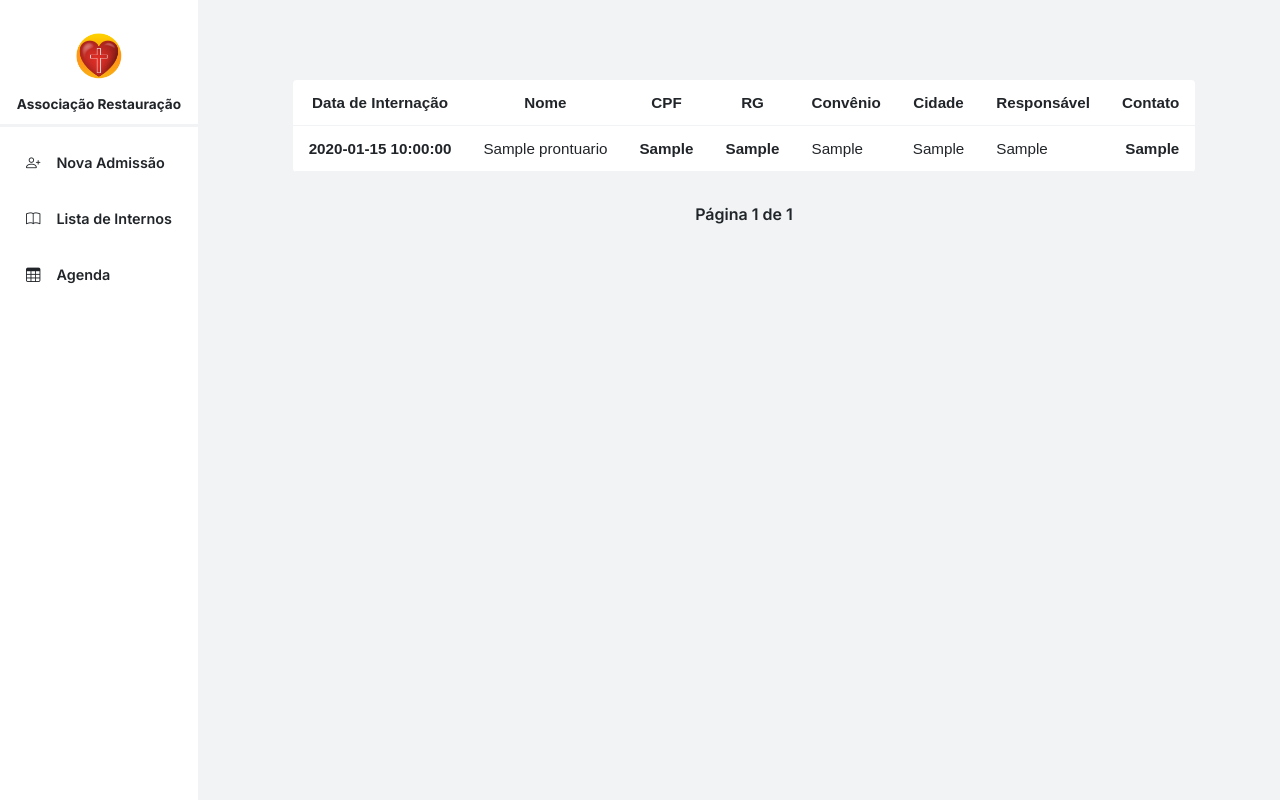
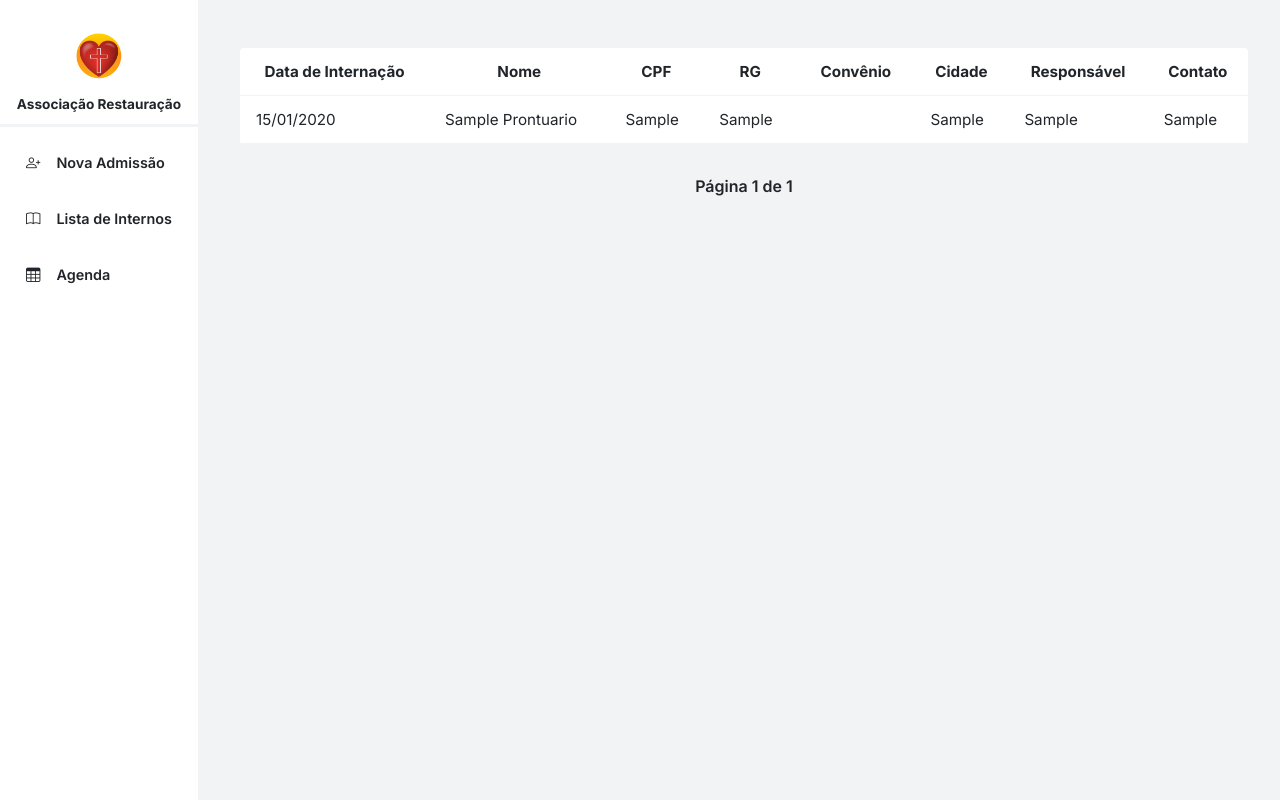
Before and after one commit to luisfernandogrizoni/website_project, a Flask app: page /dados in a window 1280 px wide. Run offline with Flask 3, Linux system fonts and the light colour scheme; a user stored in the database is signed in; tables that the repository leaves empty hold one stand-in row (values such as "Sample post"); some libraries are stand-ins or nearby versions.

Commit message:
rebuild da tabela

```diff
--- a/root/flask/__init__.py
+++ b/root/flask/__init__.py
@@ -3,6 +3,7 @@ from flask import Flask, render_template, flash, url_for, redirect
 from root.flask.extensions import database, login_manager, bcrypt, csrf, migrate
 import logging
 from logging.handlers import RotatingFileHandler
+from root.flask.filters import mask_cpf, mask_rg, mask_data, mask_str
 
 def create_app():
     app = Flask(__name__,
@@ -10,6 +11,10 @@ def create_app():
                 template_folder='../templates',
                 static_folder='../static')
     uri = os.environ.get("DATABASE_URL")
+    app.jinja_env.filters['mask_cpf'] = mask_cpf
+    app.jinja_env.filters['mask_rg'] = mask_rg
+    app.jinja_env.filters['mask_data'] = mask_data
+    app.jinja_env.filters['mask_str'] = mask_str
     if uri and uri.startswith("postgres://"):
         uri = uri.replace("postgres://", "postgresql://", 1)
 
--- a/root/flask/constants.py
+++ b/root/flask/constants.py
@@ -8,10 +8,10 @@ ESTADO_CIVIL = [
 ]
 
 CONVENIO = [
-    ('capsAD', 'Caps AD'),
+    ('capsad', 'Caps AD'),
     ('particular', 'Particular'),
     ('social', 'Social'),
-    ('taruma', 'Convênio Tarumâ'),
+    ('taruma', 'Convênio Tarumã'),
     ('outro', 'Outro')
 ]
 
--- /dev/null
+++ b/root/flask/filters.py
@@ -0,0 +1,34 @@
+def mask_cpf(valor):
+    """Filtro para formatar CPF (11 dígitos)"""
+    if not valor:
+        return "-"
+    v = str(valor)
+    if len(v) != 11:
+        return v
+
+    return f"{v[:3]}.{v[3:6]}.{v[6:9]}-{v[9:]}"
+
+
+def mask_rg(valor):
+    """Filtro para formatar RG (Aproximadamente 9 dígitos em SP)"""
+    if not valor:
+        return "-"
+    v = str(valor)
+    if len(v) != 9:
+        return v
+    return f"{v[:2]}.{v[2:5]}.{v[5:8]}-{v[8:]}"
+
+def mask_data(valor):
+
+    """Filtro para converter datetime do banco para DD/MM/YYYY"""
+    if not valor:
+        return "-"
+
+    return valor.strftime('%d/%m/%Y')
+
+def mask_str(valor):
+    """Filtro para formatar string do banco"""
+    if not valor:
+        return "-"
+    v = str(valor).replace('_', ' ')
+    return v.title()
--- a/root/static/css/components/forms.css
+++ b/root/static/css/components/forms.css
@@ -18,6 +18,7 @@
 .c-icon--lg { font-size: 2rem; }
 
 .c-form-field__label {
+    white-space: nowrap;
     display: block;
     font-size: 0.85rem;
     font-weight: 600;
--- a/root/static/css/components/table.css
+++ b/root/static/css/components/table.css
@@ -4,10 +4,10 @@
 
 /* O Bloco Pai */
 .c-table {
+    width: 100%;
     gap: 1rem;
     border-radius: var(--radius-sm);
     background-color: var(--c-surface);
-    font-family: Arial, sans-serif;
     font-size: 0.95rem;
     white-space: nowrap;
     border-collapse: separate;
@@ -26,12 +26,6 @@
     text-align: center;
 }
 
-/* MODIFICADOR: Célula para Valores Numéricos (Alinhada à direita) */
-.c-table__cell--numeric {
-    text-align: right;
-    font-weight: 600;
-}
-
 /* O Elemento: Linha */
 .c-table__row {
     transition: background-color 0.2s ease; /* Animação suave */
@@ -46,3 +40,26 @@
 .c-table__row:hover {
     background-color: var(--c-bg);
 }
+
+.c-badge {
+    border-radius: var(--radius-lg);
+    padding: 8px 10px;
+    color: var(--c-surface);
+    font-weight: 600;
+}
+
+.c-badge-caps {
+    background-color: var(--c-action);
+}
+
+.c-badge-particular {
+    background-color: darkslateblue;
+}
+
+.c-badge-social {
+    background-color: cadetblue;
+}
+
+.c-badge-taruma {
+    background-color: coral;
+}
--- a/root/static/css/layout/app-layout.css
+++ b/root/static/css/layout/app-layout.css
@@ -10,7 +10,6 @@
     align-content: flex-start;
     justify-items: center;
     grid-area: content;
-    margin: 2rem 0.1rem 0.1rem 0.1rem;
     padding: 3rem 2rem;
 }
 
@@ -41,11 +40,13 @@
 }
 
 .l-app-layout__content--full {
+    padding: 0;
     margin: 0;
     height: 100vh;
 }
 
 .l-container {
+    width: 100%;
     display: flex;
     flex-direction: column;
     justify-content: center;
--- a/root/static/css/refactor/r-state.css
+++ b/root/static/css/refactor/r-state.css
@@ -1,6 +1,4 @@
-.u-hidden {
-    display: none !important;
-}
+
 
 .is-invalid {
     border-color: #dc3545 !important;
--- a/root/static/css/utilities/helpers.css
+++ b/root/static/css/utilities/helpers.css
@@ -1,3 +1,7 @@
+.u-hidden {
+    display: none;
+}
+
 .u-column {
     display: flex;
     flex-direction: column;
--- a/root/templates/_macros.html
+++ b/root/templates/_macros.html
@@ -37,32 +37,32 @@
 
 {% macro render_badge_convenio(convenio) %}
     {# Define uma classe base/padrão como fallback de segurança #}
-    {% set classe = 'badge-padrao' %}
+    {% set classe = 'c-badge-padrao' %}
 
     {# Normaliza o texto recebido para letras minúsculas. Isso evita bugs de digitação (ex: "Social", "SOCIAL" e "social" serão lidos da mesma forma) #}
     {% set conv_lower = convenio | lower %}
 
         {# Árvore de Decisão: Mapeia palavras-chave para suas respectivas classes visuais #}
         {% if 'social' in conv_lower %}
-            {% set classe = 'badge-social' %}
-            <span class="badge {{ classe }}">Social</span>
+            {% set classe = 'c-badge-social' %}
+            <span class="c-badge {{ classe }}">Social</span>
 
         {% elif 'particular' in conv_lower %}
-            {% set classe = 'badge-particular' %}
-            <span class="badge {{ classe }}">Particular</span>
+            {% set classe = 'c-badge-particular' %}
+            <span class="c-badge {{ classe }}">Particular</span>
 
-        {% elif 'capsAD' in conv_lower %}
-            {% set classe = 'badge-caps' %}
-            <span class="badge {{ classe }}">Caps AD</span>
+        {% elif 'capsad' in conv_lower %}
+            {% set classe = 'c-badge-caps' %}
+            <span class="c-badge {{ classe }}">Caps AD</span>
 
         {% elif 'taruma' in conv_lower %}
-            {% set classe = 'badge-taruma' %}
-            <span class="badge {{ classe }}">Convênio Tarumã</span>
+            {% set classe = 'c-badge-taruma' %}
+            <span class="c-badge {{ classe }}">Convênio Tarumã</span>
 
         {% else %}
             {# Se for um convênio desconhecido, usa a classe padrão e exibe a string original que veio do banco #}
-            <span class="badge {{ classe }}">{{ convenio }}</span>
+            <span class="c-badge {{ classe }}">{{ convenio }}</span>
         {% endif %}
 
- {# <span class="badge {{ classe }}">{{ convenio | title }}</span> #}
+ {# <span class="c-badge {{ classe }}">{{ convenio | title }}</span> #}
 {% endmacro %}
--- a/root/templates/components/sidebar.html
+++ b/root/templates/components/sidebar.html
@@ -8,7 +8,7 @@
 </div>
 
 <div class="l-sidebar__content">
-        <a href="{{ url_for('social.prontuario') }}" class="c-sidebar__item"><i class="bi bi-person-plus"></i></i>Nova Admissão</a>
+        <a href="{{ url_for('social.prontuario') }}" class="c-sidebar__item"><i class="bi bi-person-plus"></i>Nova Admissão</a>
         {% if current_user.is_authenticated and current_user.cargo_obj.nome in ['Admin'] %}
             <a href="{{ url_for('admin.novo_funcionario') }}" class="c-sidebar__item"><i class="bi bi-plus-circle"></i>Novo Funcionário</a>
         {% endif %}
--- a/root/templates/social/dados.html
+++ b/root/templates/social/dados.html
@@ -25,20 +25,20 @@
         <tbody>
             {% for ativo in lista_ativos.items %}
                 <tr class="c-table__row">
-                    <td class="c-table__cell c-table__cell--numeric">{{ ativo.internacao }}</td>
-                    <td class="c-table__cell">{{ ativo.nome }}</td>
-                    <td class="c-table__cell c-table__cell--numeric">{{ ativo.cpf }}</td>
-                    <td class="c-table__cell c-table__cell--numeric">{{ ativo.rg }}</td>
+                    <td class="c-table__cell">{{ ativo.internacao | mask_data }}</td>
+                    <td class="c-table__cell">{{ ativo.nome | mask_str}}</td>
+                    <td class="c-table__cell">{{ ativo.cpf | mask_cpf }}</td>
+                    <td class="c-table__cell">{{ ativo.rg | mask_rg}}</td>
                     <td class="c-table__cell">{{ render_badge_convenio(ativo.convenio) }}</td>
-                    <td class="c-table__cell">{{ ativo.cidade }}</td>
-                    <td class="c-table__cell">{{ ativo.responsavel}}</td>
-                    <td class="c-table__cell c-table__cell--numeric">{{ ativo.contato }}</td>
+                    <td class="c-table__cell">{{ ativo.cidade | mask_str }}</td>
+                    <td class="c-table__cell">{{ ativo.responsavel | mask_str }}</td>
+                    <td class="c-table__cell">{{ ativo.contato }}</td>
                 </tr>
             {% endfor %}
         </tbody>
     </table>
     <div class="u-row u-row__center">
-    <span class="u-footer">Página {{ lista_ativos.page }} de {{ lista_ativos.pages }}</span>
+        <span class="u-footer">Página {{ lista_ativos.page }} de {{ lista_ativos.pages }}</span>
         {% if lista_ativos.has_prev %}
             <a class="c-btn c-btn--secondary" href="{{ url_for('social.dados', page_ativos=lista_ativos.prev_num) }}">Voltar</a>
         {% endif %}
--- a/root/templates/social/prontuario.html
+++ b/root/templates/social/prontuario.html
@@ -1,9 +1,10 @@
 {% extends "base.html" %} {% from "_macros.html" import render_field %}
 
-{% block titulo %}Internação{% endblock %}
+{% block titulo %}Admissão{% endblock %}
 
 {% block body %}
 <form method="POST" action="" id="prontuarioForm" class="c-stepper l-container l-form-layout">
+    {{ form.csrf_token }}
     <div class="l-form-layout__header">
         <div class="u-column u-column__center">
             <div class="c-stepper__counter c-stepper__counter--active">
@@ -15,7 +16,6 @@
 
     <div class="l-form-layout__content">
         <div class="l-grid--2-cols">
-            {{ form.csrf_token }}
 
             <div class="l-grid-12">
                 {{ render_field(form.nome, wrapper_class="c-form-field--span-12", placeholder="Ex: João da Silva", data_bind="nome") }}
```
Also changed, not shown: root/templates/admin/cadastro_funcionario.html (+35 -49 lines).
